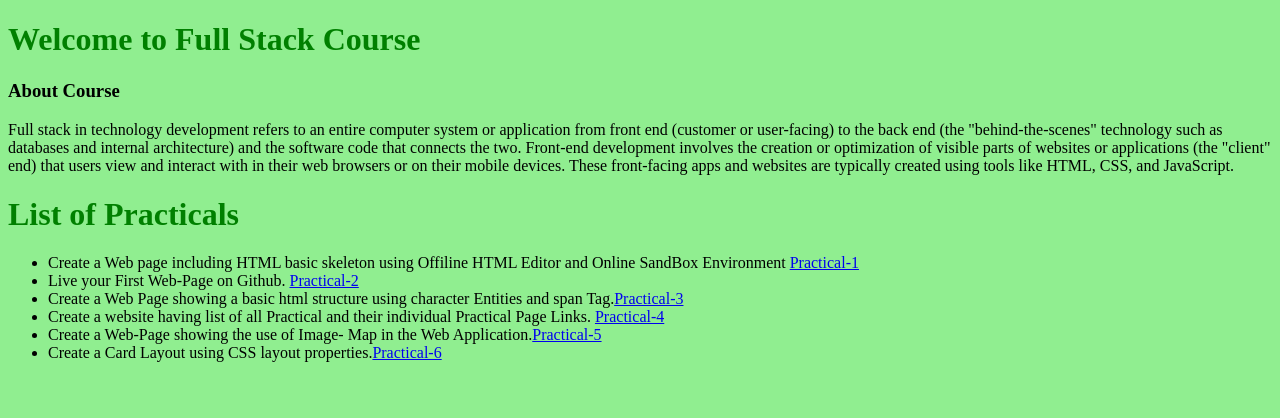
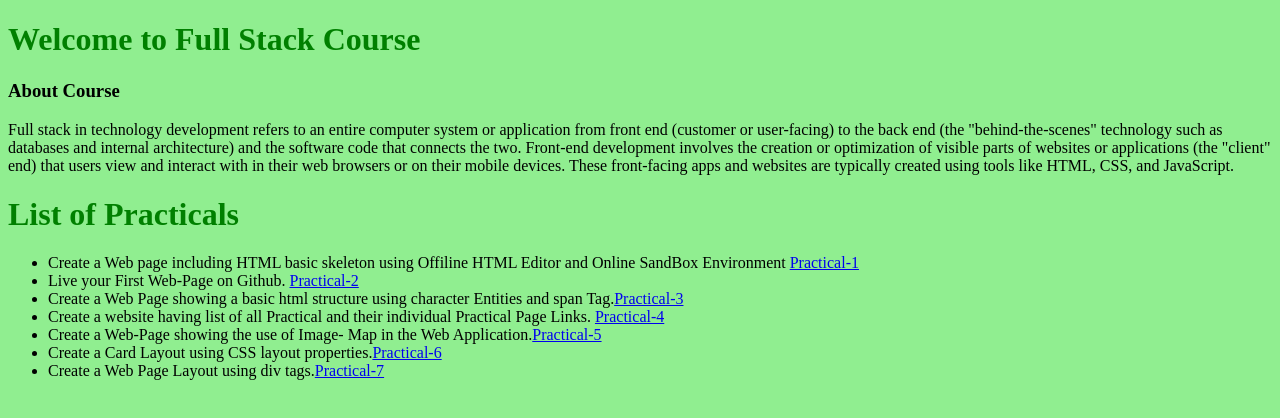
Before and after one commit to tushar-manish/MyAssignment1, a plain HTML site: page index.html in a window 1280 px wide. Drawn offline with Linux system fonts and the light colour scheme.

Commit message:
Update index.html

```diff
--- a/index.html
+++ b/index.html
@@ -35,6 +35,8 @@
          </li>
          <li>Create a Card Layout using CSS layout properties.<a href="Practical-6.html">Practical-6</a>
          </li>
+         <li>Create a Web Page Layout using div tags.<a href="Practical-7.html">Practical-7</a>
+         </li>
        </ul>
   </body>
 </html>
```
